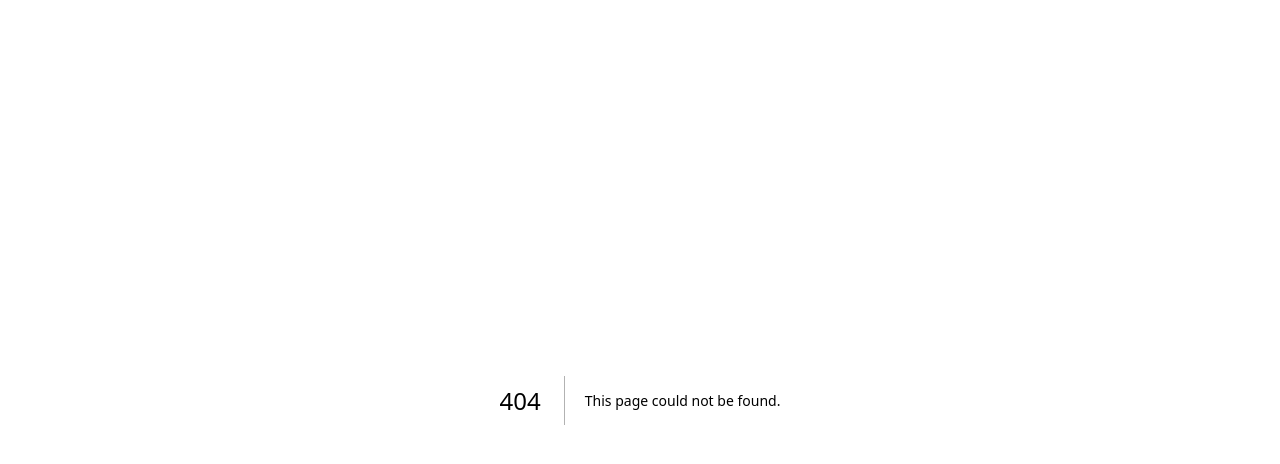
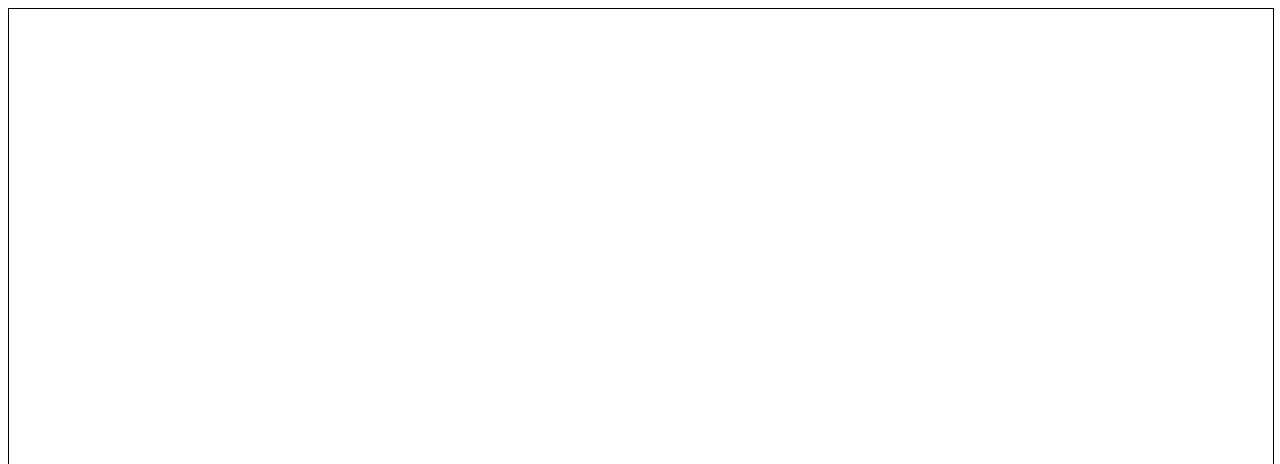
Before and after one commit to anshul-g/multiplayer-canvas, a Next.js app in the folder frontend/: page /canvas in a window 1280 px wide. Before the commit this address had no page. Shown: the top 464 px of the page. Built offline with nearby package versions, Linux system fonts and the light colour scheme.

Commit message:
Initial canvas setup

```diff
--- /dev/null
+++ b/frontend/app/canvas/page.tsx
@@ -0,0 +1,96 @@
+'use client';
+
+import React, { useRef, useState, useEffect } from 'react';
+import styles from './page.module.css';
+
+export default function Home() {
+  const canvasRef = useRef<HTMLCanvasElement>(null);
+  const [canvasDimensions, setCanvasDimensions] = useState({
+    width: document.body.clientWidth,
+    height: document.body.clientHeight,
+  });
+  const [isDrawing, setIsDrawing] = useState(false);
+
+  const drawLine = (
+    context: CanvasRenderingContext2D,
+    x1: number,
+    y1: number,
+    x2: number,
+    y2: number
+  ): void => {
+    context.beginPath(); // Begin a new path
+    context.moveTo(x1, y1); // Move the pen to the starting point
+    context.lineTo(x2, y2); // Draw a line to the end point
+    context.stroke(); // Render the line
+  };
+
+  useEffect(() => {
+    let canvasWidth = document.body.clientWidth - 16;
+    let canvasHeight = document.body.clientHeight - 16;
+
+    const canvasElement = canvasRef.current;
+    if (!canvasElement) return;
+
+    canvasElement.width = canvasWidth;
+    canvasElement.height = canvasHeight;
+  }, []);
+
+  const resizeCanvas = (): void => {};
+
+  const handleTouchStart = (): void => {
+    const context = canvasRef?.current?.getContext('2d');
+    if (!context) return;
+    setIsDrawing(true);
+    console.log('touch start');
+  };
+
+  const handleTouchMove = (): void => {
+    const context = canvasRef?.current?.getContext('2d');
+    if (!context) return;
+    console.log('touch move');
+  };
+
+  const handleTouchEnd = (): void => {
+    const context = canvasRef?.current?.getContext('2d');
+    if (!context) return;
+    setIsDrawing(false);
+    console.log('touch end');
+  };
+
+  const handleMouseDown = (): void => {
+    const context = canvasRef?.current?.getContext('2d');
+    if (!context) return;
+    setIsDrawing(true);
+    console.log('touch start');
+  };
+
+  const handleMouseMove = (): void => {
+    if(!isDrawing) return;
+    const context = canvasRef?.current?.getContext('2d');
+    if (!context) return;
+
+    console.log('touch move');
+  };
+
+  const handleMouseUp = (): void => {
+    const context = canvasRef?.current?.getContext('2d');
+    if (!context) return;
+    setIsDrawing(false);
+    console.log('touch end');
+  };
+
+  return (
+    <div>
+      <canvas
+        onTouchStart={handleTouchStart}
+        onTouchMove={handleTouchMove}
+        onTouchEnd={handleTouchEnd}
+        onMouseDown={handleMouseDown}
+        onMouseMove={handleMouseMove}
+        onMouseUp={handleMouseUp}
+        ref={canvasRef}
+        style={{ border: '1px solid black', margin: '8px' }}
+      />
+    </div>
+  );
+}
```
